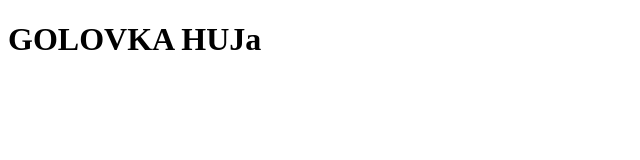
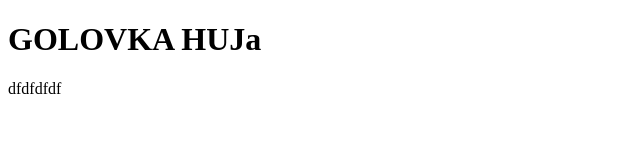
Before and after one commit to YegorDovydenko/site, a plain HTML site: page index.html in a window 1280 px wide. Shown: the full height of the page, 0-640 px from the left. Drawn offline with Linux system fonts and the light colour scheme.

Commit message:
second commmit

```diff
--- a/index.html
+++ b/index.html
@@ -6,6 +6,7 @@
 </head>
 <body>
 	<h1>GOLOVKA HUJa</h1>
+	<p>dfdfdfdf</p>
 
 </body>
 </html>
```
